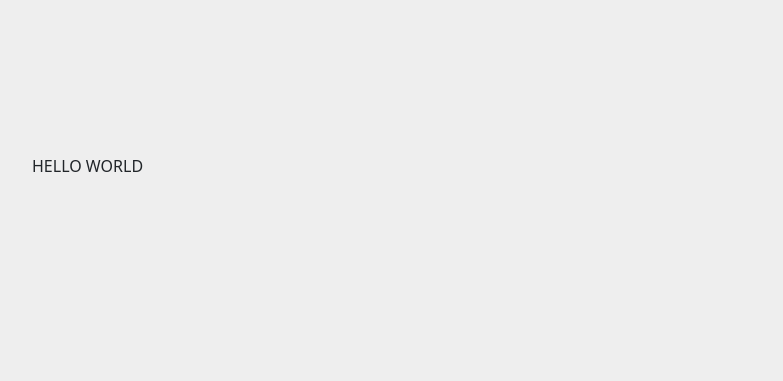
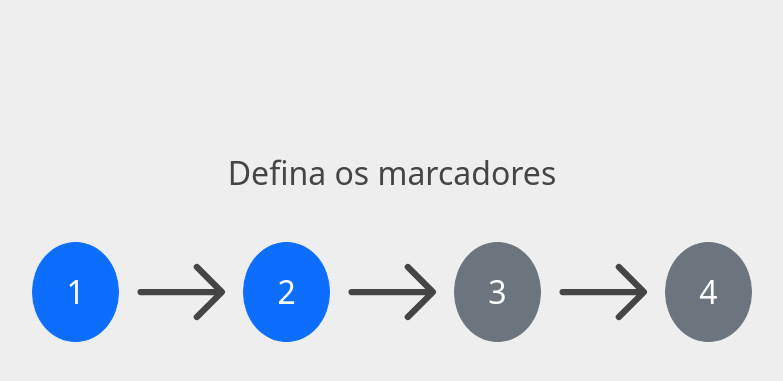
Before and after one commit to joaomarcuscardoso/form_validator_pin, a Django app: page /mark/ in a window 1280 px wide. Before the commit the part shown is almost empty. Shown: the top 381 px of the page, without its empty margins (248-1031 px from the left). Run offline with Django 4.2, Linux system fonts and the light colour scheme; some libraries are stand-ins or nearby versions.

Commit message:
Ajuste estrutura html

```diff
--- a/form_validator/core/templates/core/base.html
+++ b/form_validator/core/templates/core/base.html
@@ -16,8 +16,15 @@
 
 <body>
     <div class="container main-container">
-        {% block content %}
-        {% endblock %}
+
+    <div class="row">
+        <div class="col-sm-2"></div>
+            <div class="col-sm-8">
+                {% block content %}{% endblock %}
+            </div>
+
+            <div class="col-sm-2"></div>
+        </div>
     </div>
 
     <script src="https://ajax.googleapis.com/ajax/libs/jquery/2.1.3/jquery.min.js"></script>
--- a/form_validator/core/templates/core/mark.html
+++ b/form_validator/core/templates/core/mark.html
@@ -2,12 +2,24 @@
 {% block title %}Passo 02{% endblock %}
 {% block content %}
 
-<div class="row">
-    <div class="col-sm-2"></div>
-    <div class="col-sm-8">
-        HELLO WORLD
-    </div>
+<h2 id="title">Defina os marcadores</h2>
 
-    <div class="col-sm-2"></div>
+<div class="btn-group" role="group" aria-label="Group steps">
+    <button type="button" class="btn btn-primary rounded-circle btn-step" data-step="1">1</button>
+    <svg xmlns="http://www.w3.org/2000/svg" width="150" height="100" fill="currentColor" class="bi bi-arrow-right" viewBox="0 0 16 16">
+      <path fill-rule="evenodd" d="M1 8a.5.5 0 0 1 .5-.5h11.793l-3.147-3.146a.5.5 0 0 1 .708-.708l4 4a.5.5 0 0 1 0 .708l-4 4a.5.5 0 0 1-.708-.708L13.293 8.5H1.5A.5.5 0 0 1 1 8z"/>
+    </svg>
+
+    <button type="button" class="btn btn-primary rounded-circle btn-step" data-step="2">2</button>
+    <svg xmlns="http://www.w3.org/2000/svg" width="150" height="100" fill="currentColor" class="bi bi-arrow-right" viewBox="0 0 16 16">
+      <path fill-rule="evenodd" d="M1 8a.5.5 0 0 1 .5-.5h11.793l-3.147-3.146a.5.5 0 0 1 .708-.708l4 4a.5.5 0 0 1 0 .708l-4 4a.5.5 0 0 1-.708-.708L13.293 8.5H1.5A.5.5 0 0 1 1 8z"/>
+    </svg>
+
+    <button type="button" class="btn btn-secondary rounded-circle btn-step" data-step="3">3</button>
+    <svg xmlns="http://www.w3.org/2000/svg" width="150" height="100" fill="currentColor" class="bi bi-arrow-right" viewBox="0 0 16 16">
+      <path fill-rule="evenodd" d="M1 8a.5.5 0 0 1 .5-.5h11.793l-3.147-3.146a.5.5 0 0 1 .708-.708l4 4a.5.5 0 0 1 0 .708l-4 4a.5.5 0 0 1-.708-.708L13.293 8.5H1.5A.5.5 0 0 1 1 8z"/>
+    </svg>
+
+    <button type="button" class="btn btn-secondary rounded-circle btn-step" data-step="4">4</button>
 </div>
 {% endblock %}
```
Also changed, not shown: form_validator/core/templates/core/index.html (+0 -7 lines).
